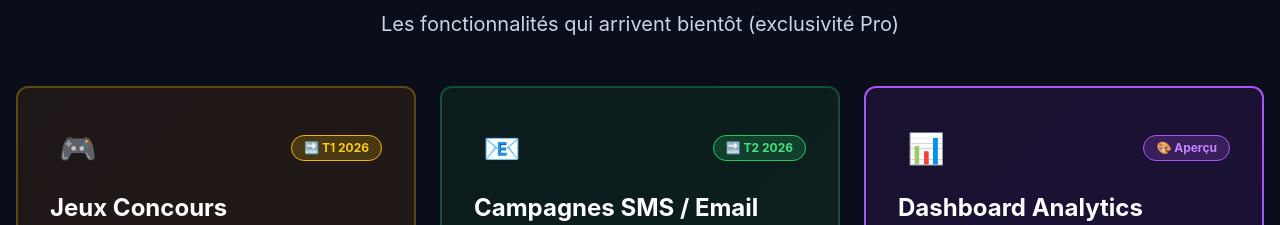
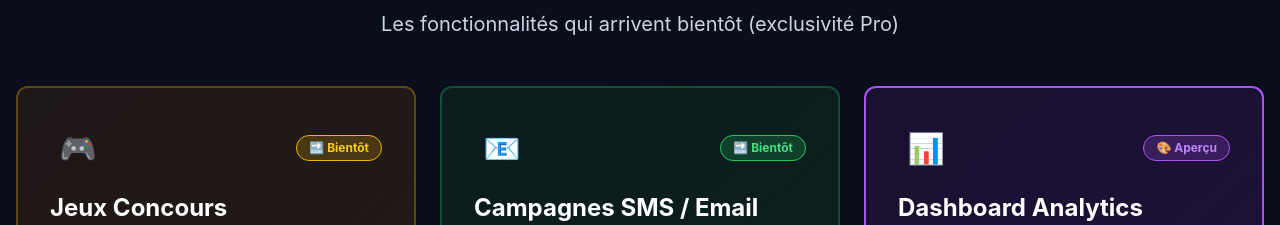
Before and after one commit to semih5817/take5-boost, a React (Vite) app: page / in a window 1280 px wide. Shown: the part 5082-5307 px from the top of the page. Built offline with nearby package versions, Linux system fonts and the light colour scheme; the HTML template or start-up script is replaced by a standard one.

Commit message:
Update roadmap badges
Replace "T1 2026" and "T2 2026" with "Bientôt" in the roadmap section badges.

```diff
--- a/src/components/home/RoadmapSection.tsx
+++ b/src/components/home/RoadmapSection.tsx
@@ -14,7 +14,7 @@ export const RoadmapSection = () => {
         "Templates prêts à l'emploi",
       ],
       color: "yellow",
-      badge: "🔜 T1 2026",
+      badge: "🔜 Bientôt",
       bgGradient: "from-yellow-900/20 to-yellow-800/20",
       borderColor: "border-yellow-500/30",
     },
@@ -28,7 +28,7 @@ export const RoadmapSection = () => {
         "Suivi des conversions",
       ],
       color: "green",
-      badge: "🔜 T2 2026",
+      badge: "🔜 Bientôt",
       bgGradient: "from-green-900/20 to-green-800/20",
       borderColor: "border-green-500/30",
     },
```
